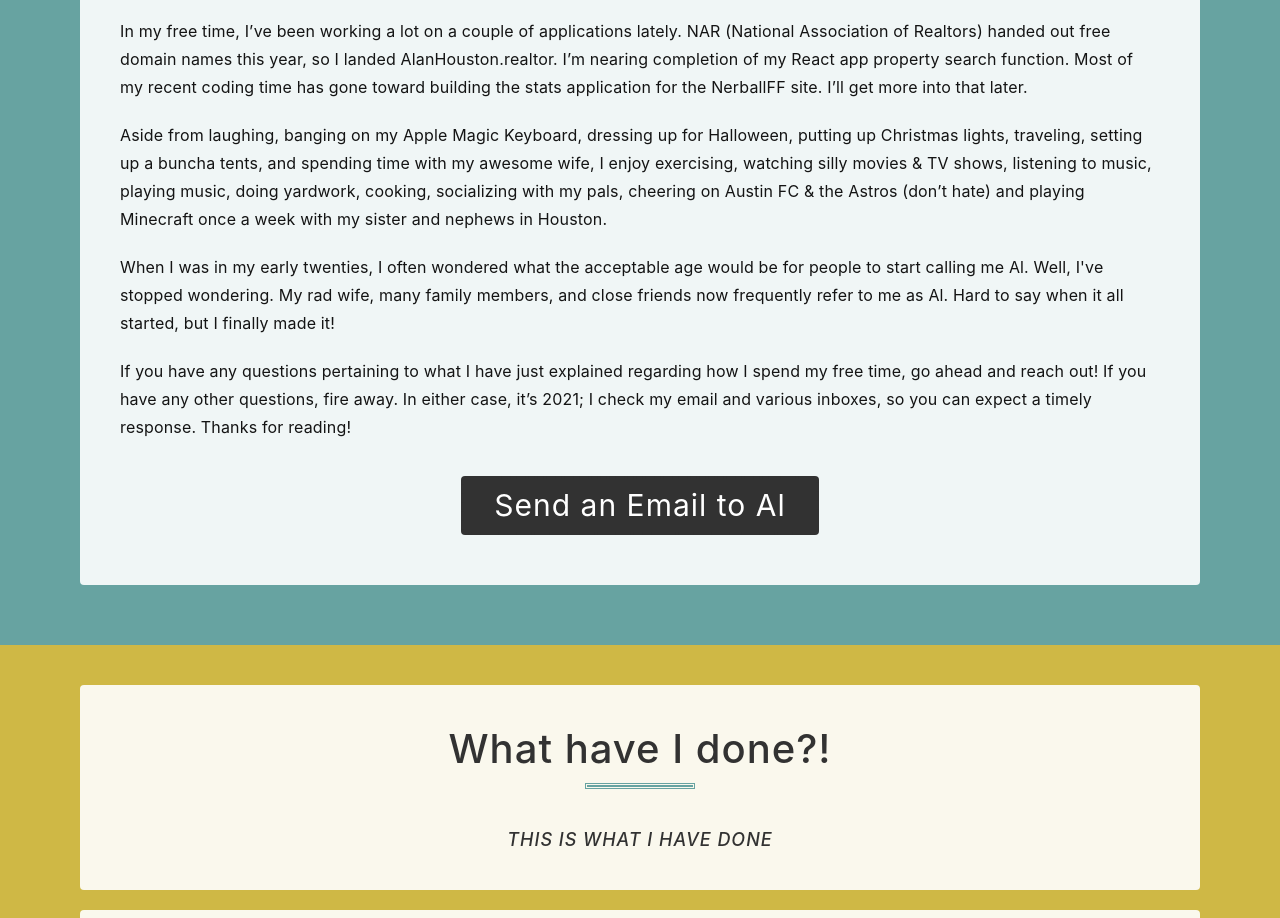
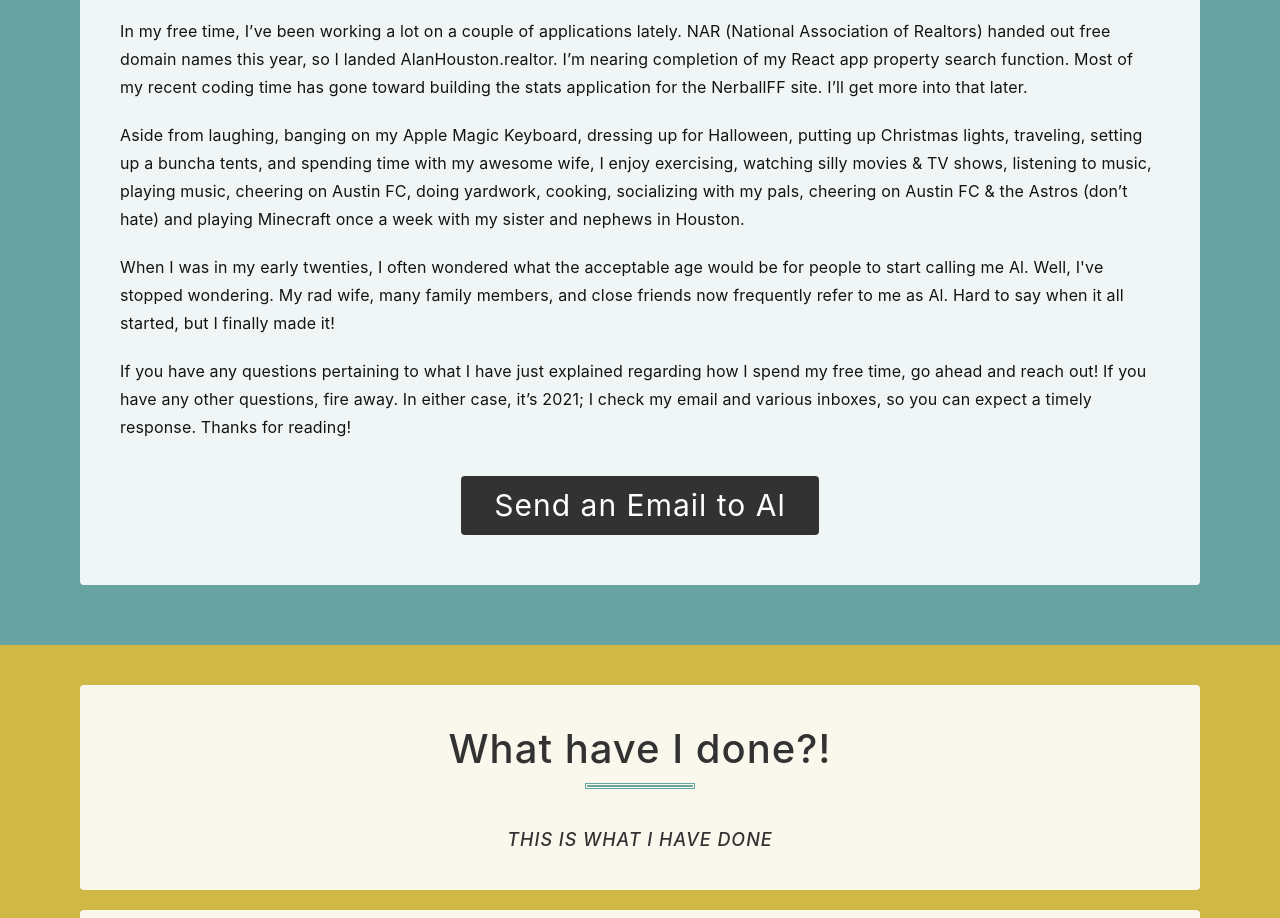
Before and after one commit to AlanHouston/AlanHouston.github.io, a plain HTML site: page index.html in a window 1280 px wide. Shown: the part 1095-2013 px from the top of the page. Drawn offline with nearby package versions, Linux system fonts and the light colour scheme; a web font is replaced by a local one.

Commit message:
info update

```diff
--- a/index.html
+++ b/index.html
@@ -64,7 +64,7 @@
             <p>I'm a husband, uncle, brother, son, dog dad, rocker, Austinite, web developer, small business owner, peddler of residential housing and, most of all, I’m your buddy. One of my favorite things to do is have a good laugh. When schedules allow, I like to take trips with the best travel partner, my super cool wife, Janeese. She's my best buddy.</p>
             <p>I love the holidays, mostly because of the lights. And unlike most, I rather enjoy the music; it makes me think of the holidays, which somewhat signals a self-fulfilling prophecy, however with more of a truthy expectation. Halloween is also very important 'holiday' to Janeese and me; we love creating and sporting hilarious and awesome costumes.</p>
             <p>In my free time, I’ve been working a lot on a couple of applications lately. NAR (National Association of Realtors) handed out free domain names this year, so I landed AlanHouston.realtor. I’m nearing completion of my React app property search function. Most of my recent coding time has gone toward building the stats application for the NerballFF site. I’ll get more into that later.</p>
-            <p>Aside from laughing, banging on my Apple Magic Keyboard, dressing up for Halloween, putting up Christmas lights, traveling, setting up a buncha tents, and spending time with my awesome wife, I enjoy exercising, watching silly movies &amp; TV shows, listening to music, playing music, doing yardwork, cooking, socializing with my pals, cheering on Austin FC &amp; the Astros (don’t hate) and playing Minecraft once a week with my sister and nephews in Houston.</p>
+            <p>Aside from laughing, banging on my Apple Magic Keyboard, dressing up for Halloween, putting up Christmas lights, traveling, setting up a buncha tents, and spending time with my awesome wife, I enjoy exercising, watching silly movies &amp; TV shows, listening to music, playing music, cheering on Austin FC, doing yardwork, cooking, socializing with my pals, cheering on Austin FC &amp; the Astros (don’t hate) and playing Minecraft once a week with my sister and nephews in Houston.</p>
             <p>When I was in my early twenties, I often wondered what the acceptable age would be for people to start calling me Al. Well, I've stopped wondering. My rad wife, many family members, and close friends now frequently refer to me as Al. Hard to say when it all started, but I finally made it!</p>
             <p>If you have any questions pertaining to what I have just explained regarding how I spend my free time, go ahead and reach out! If you have any other questions, fire away. In either case, it’s 2021; I check my email and various inboxes, so you can expect a timely response. Thanks for reading!</p>
             <div id='contactBtnWrap'>
```
